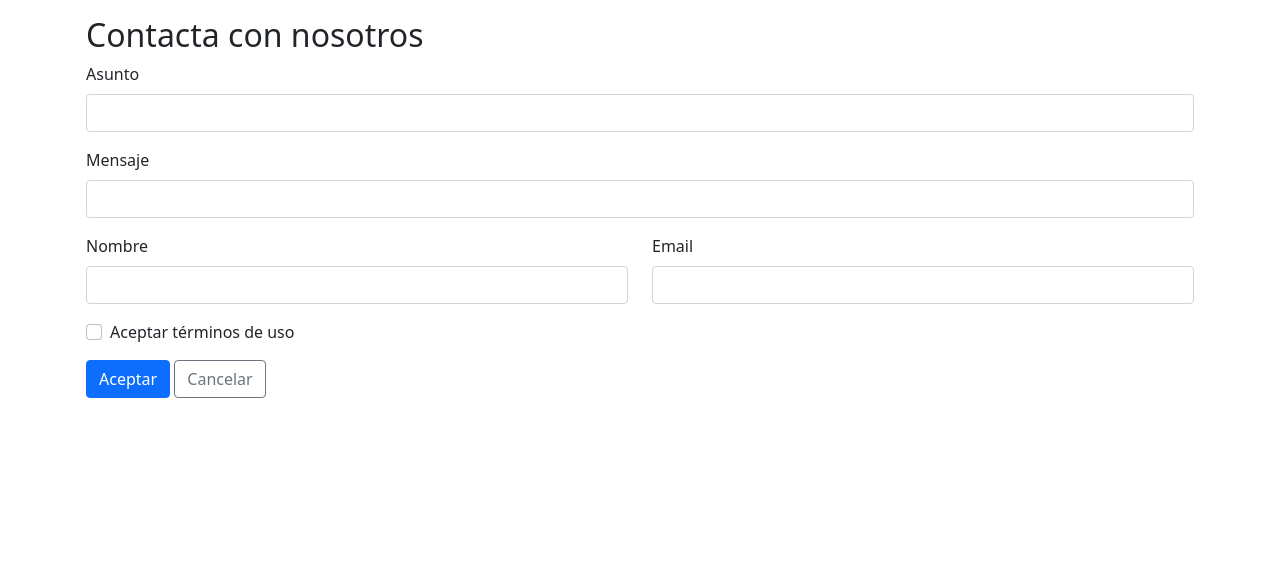
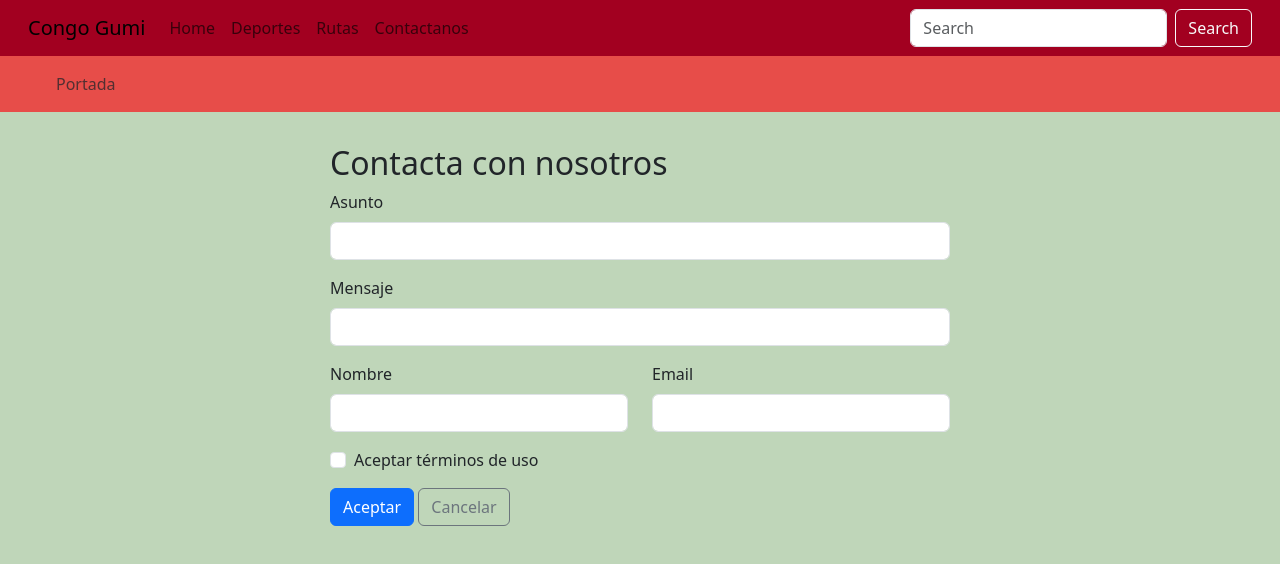
Before and after one commit to PeterMartEsc/construcciones-IP, a plain HTML site: page src/contact.html in a window 1280 px wide. Drawn offline with nearby package versions, Linux system fonts and the light colour scheme.

Commit message:
Se añade la página de contactanos

```diff
--- a/src/contact.html
+++ b/src/contact.html
@@ -3,19 +3,61 @@
 <head>
     <meta charset="UTF-8">
     <meta name="viewport" content="width=device-width, initial-scale=1.0">
+    <link href="https://cdn.jsdelivr.net/npm/bootstrap@5.3.3/dist/css/bootstrap.min.css" rel="stylesheet" integrity="sha384-QWTKZyjpPEjISv5WaRU9OFeRpok6YctnYmDr5pNlyT2bRjXh0JMhjY6hW+ALEwIH" crossorigin="anonymous">
     <link rel="stylesheet" href="https://cdn.jsdelivr.net/npm/bootstrap-icons@1.11.3/font/bootstrap-icons.min.css">
-    <link href="https://cdn.jsdelivr.net/npm/bootstrap@5.1.3/dist/css/bootstrap.min.css" rel="stylesheet" integrity="sha384-1BmE4kWBq78iYhFldvKuhfTAU6auU8tT94WrHftjDbrCEXSU1oBoqyl2QvZ6jIW3" crossorigin="anonymous">
-    <title>Contacto</title>
+    <link rel="stylesheet" href="./styles/index.css">
+    <title>Home</title>
 </head>
 <body>
     <header>
+        <nav class="navbar navbar-expand-md nav-custom">
 
+            <div class="container-fluid ms-3 me-3">
+
+                <a class="navbar-brand" href="index.html">Congo Gumi</a>
+
+                <button class="navbar-toggler" type="button" data-bs-toggle="collapse" data-bs-target="#navbarSupportedContent" aria-controls="navbarSupportedContent" aria-expanded="false" aria-label="Toggle navigation">
+                    <span class="navbar-toggler-icon"></span>
+                </button>
+
+                <div class="collapse navbar-collapse" id="navbarSupportedContent">
+
+                    <ul class="navbar-nav me-auto mb-lg-0">
+                        <li class="nav-item">
+                            <a class="nav-link" aria-current="page" href="index.html">Home</a>
+                        </li>
+                        <li class="nav-item">
+                            <a class="nav-link" href="#">Deportes</a>
+                        </li>
+                        <li class="nav-item">
+                            <a class="nav-link" href="#">Rutas</a>
+                        </li>
+                        <li class="nav-item">
+                            <a class="nav-link" href="contact.html">Contactanos</a>
+                        </li>
+                    </ul>
+
+                    <form class="d-flex" role="search">
+                        <input class="form-control me-2" type="search" placeholder="Search" aria-label="Search">
+                        <button class="btn btn-outline-light" type="submit">Search</button>
+                    </form>
+
+                </div>
+
+            </div>
+        </nav>
+
+        <nav aria-label="breadcrumb" class="breadcrum-custom">
+            <ol class="breadcrumb p-3 ms-3">
+                <li class="breadcrumb-item active ms-4" aria-current="page">Portada</li>
+            </ol>
+        </nav>
     </header>
     <main>
-        <div class="container">
+        <div class="principal">
             <div class="row">
 
-                <div class="col p-3">
+                <div class="col-6 p-3 m-auto">
 
                     <form>
 
@@ -63,6 +105,61 @@
 
         </div>
     </main>
-    <script src="https://cdn.jsdelivr.net/npm/bootstrap@5.1.3/dist/js/bootstrap.bundle.min.js" integrity="sha384-ka7Sk0Gln4gmtz2MlQnikT1wXgYsOg+OMhuP+IlRH9sENBO0LRn5q+8nbTov4+1p" crossorigin="anonymous"></script>
+
+
+    <script src="https://cdn.jsdelivr.net/npm/bootstrap@5.3.3/dist/js/bootstrap.bundle.min.js" integrity="sha384-YvpcrYf0tY3lHB60NNkmXc5s9fDVZLESaAA55NDzOxhy9GkcIdslK1eN7N6jIeHz" crossorigin="anonymous"></script>
 </body>
 </html>
+
+<!--<main>
+        <div class="principal">
+            <div class="row">
+
+                <div class="col-6 p-3 m-auto">
+
+                    <form>
+
+                        <h2>Contacta con nosotros</h2>
+
+                        <div class="mb-3">
+                            <label for="asunto" class="form-label">Asunto</label>
+                            <input type="text" class="form-control" id="asunto" >
+                        </div>
+
+                        <div class="mb-3">
+                            <label for="exampleInputPassword1" class="form-label">Mensaje</label>
+                            <input type="textarea" class="form-control" id="exampleInputPassword1">
+                        </div>
+
+                        <div class="row mb-3">
+
+                            <div class="col-md-6">
+                                <label for="nombre" class="form-label">Nombre</label>
+                                <input type="text" class="form-control" id="nombre">
+                            </div>
+
+                            <div class="col-md-6">
+                                <label for="email" class="form-label">Email</label>
+                                <input type="email" class="form-control" id="email">
+                            </div>
+
+                        </div>
+
+                        <div class="mb-3 form-check">
+                            <input type="checkbox" class="form-check-input">
+                            <label class="form-check-label" for="tos">Aceptar términos de uso</label>
+                        </div>
+
+                        <div class="d-grid d-md-block text-md-end text-lg-start">
+                            <button type="submit" class="btn btn-primary">Aceptar </button>
+                            <button type="submit" class="btn btn-outline-secondary">Cancelar </button>
+                        </div>
+
+                    </form>
+
+                </div>
+
+            </div>
+
+        </div>
+    </main>-->
--- a/src/styles/index.css
+++ b/src/styles/index.css
@@ -6,7 +6,6 @@
     background-color: #e74d49;
 }
 
-.principal{
+body{
     background-color: #bfd6b9;
-    height: 1000px;
 }
```
Also changed, not shown: src/index.html (+10 -5 lines).
